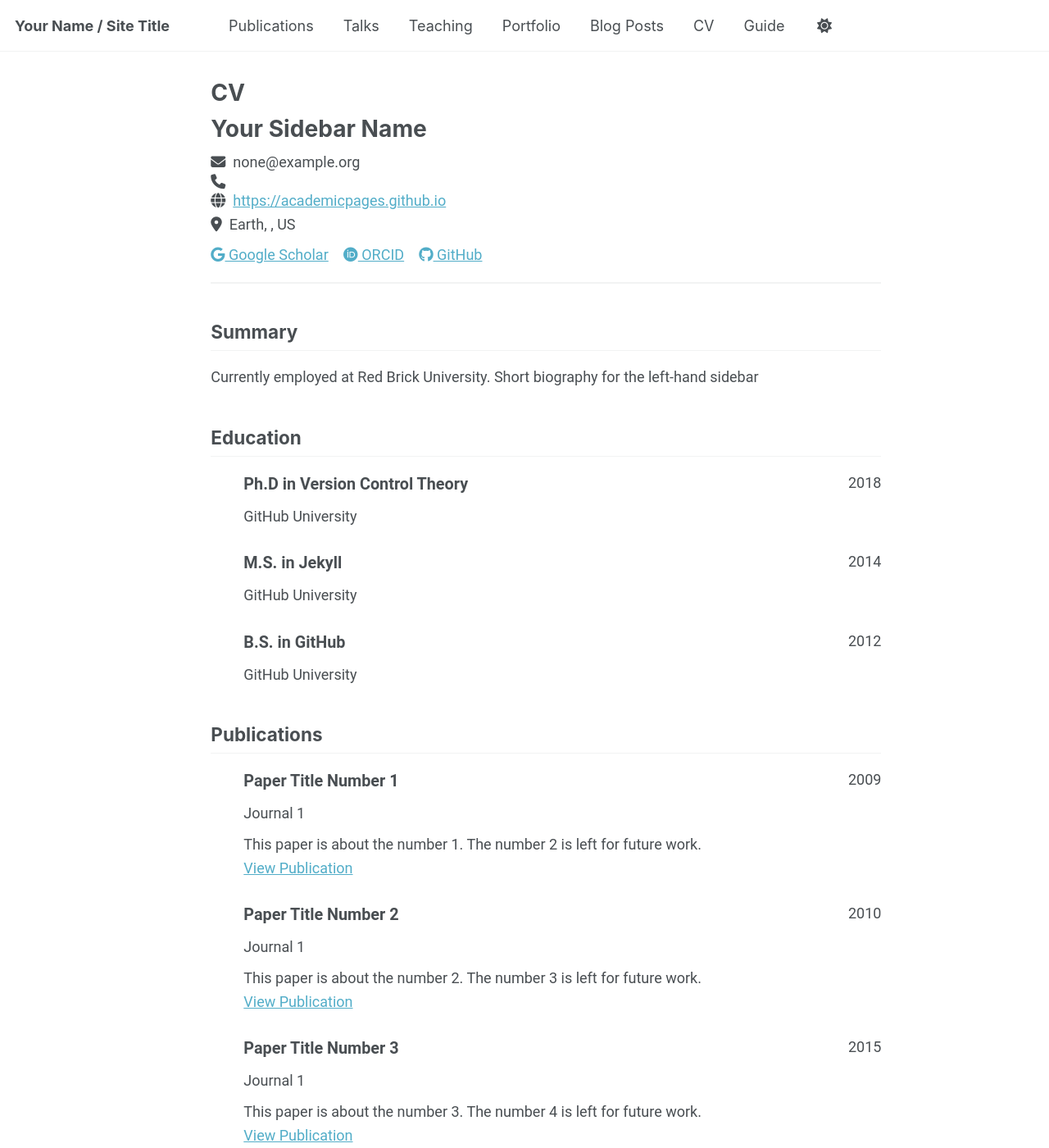
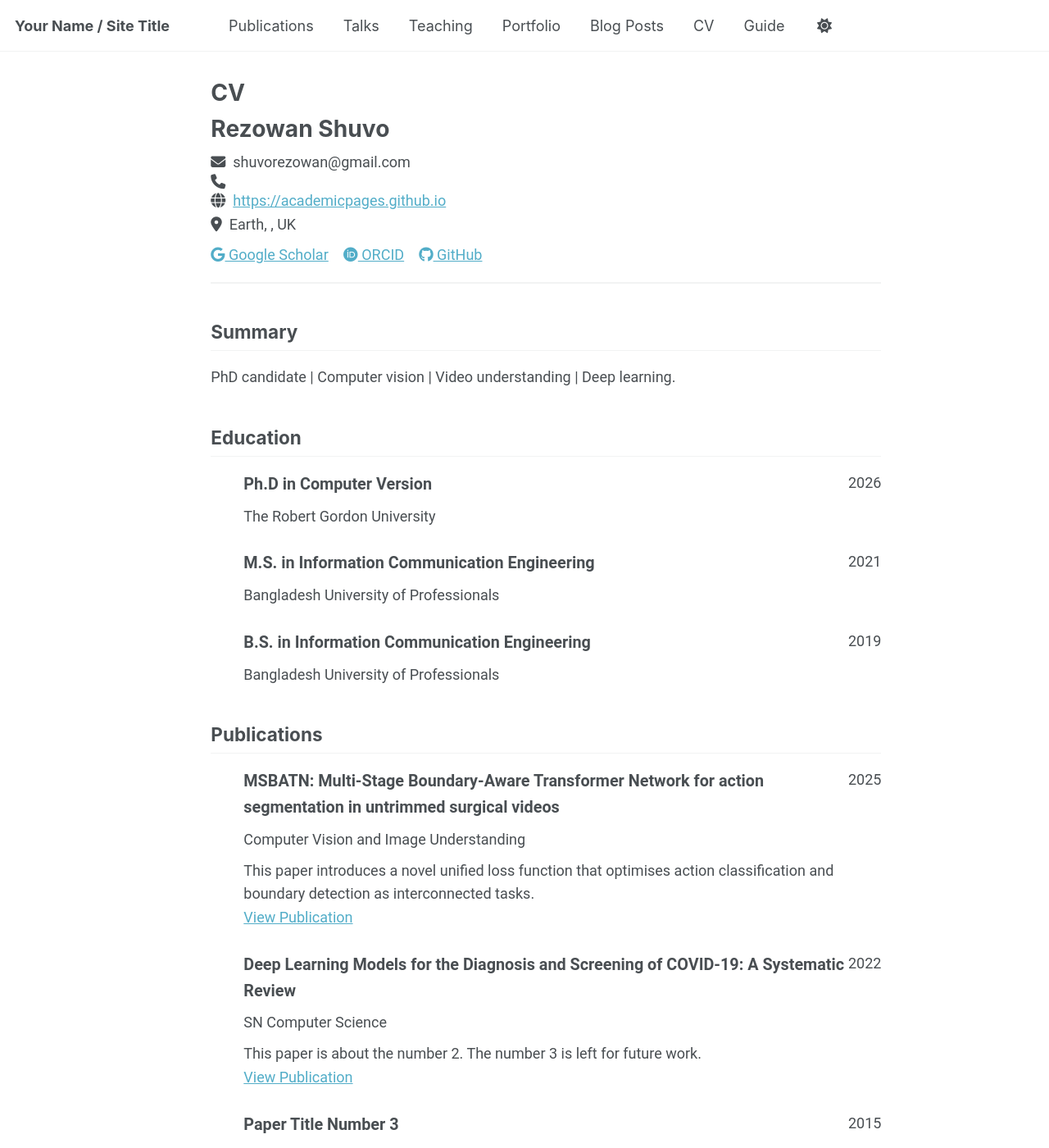
Before and after one commit to Rezowan-Ferdous/rezowan-ferdous.github.io, a Jekyll site: the page built from _pages/cv-json.md, in a window 1280 px wide and 1400 px high. Shown: the whole window at 82% size. Built offline with Jekyll 4.4.1, drawn with Linux system fonts in a browser that asks for light colours; a script that is not in the unit is left out; some of the changed text lies outside the part shown.

Commit message:
Update CV with personal and publication details partially

```diff
--- a/_data/cv.json
+++ b/_data/cv.json
@@ -1,61 +1,61 @@
 {
   "basics": {
-    "name": "Your Sidebar Name",
-    "email": "none@example.org",
+    "name": "Rezowan Shuvo",
+    "email": "shuvorezowan@gmail.com",
     "phone": "",
     "website": "https://academicpages.github.io",
-    "summary": "Currently employed at Red Brick University. Short biography for the left-hand sidebar",
+    "summary": "PhD candidate | Computer vision | Video understanding | Deep learning.",
     "location": {
       "address": "",
       "postalCode": "",
       "city": "Earth",
-      "countryCode": "US",
+      "countryCode": "UK",
       "region": ""
     },
     "profiles": [
       {
         "network": "Google Scholar",
         "username": "",
-        "url": "https://scholar.google.com/citations?user=PS_CX0AAAAAJ"
+        "url": "https://scholar.google.com/citations?user=gECbOWsAAAAJ&hl=en&authuser=1&oi=ao"
       },
       {
         "network": "ORCID",
         "username": "",
-        "url": "https://orcid.org/yourorcidurl"
+        "url": "https://orcid.org/my-orcid?orcid=0000-0002-4186-2817"
       },
       {
         "network": "GitHub",
-        "username": "academicpages",
-        "url": "https://github.com/academicpages"
+        "username": "Rezowan-Ferdous",
+        "url": "https://github.com/Rezowan-Ferdous"
       }
     ]
   },
   "work": [],
   "education": [
     {
-      "institution": "GitHub University",
-      "area": "Ph.D in Version Control Theory",
+      "institution": "The Robert Gordon University",
+      "area": "Ph.D in Computer Version ",
       "studyType": "",
       "startDate": "",
-      "endDate": "2018",
+      "endDate": "2026",
       "gpa": null,
       "courses": []
     },
     {
-      "institution": "GitHub University",
-      "area": "M.S. in Jekyll",
+      "institution": "Bangladesh University of Professionals",
+      "area": "M.S. in Information Communication Engineering",
       "studyType": "",
       "startDate": "",
-      "endDate": "2014",
+      "endDate": "2021",
       "gpa": null,
       "courses": []
     },
     {
-      "institution": "GitHub University",
-      "area": "B.S. in GitHub",
+      "institution": "Bangladesh University of Professionals",
+      "area": "B.S. in Information Communication Engineering",
       "studyType": "",
       "startDate": "",
-      "endDate": "2012",
+      "endDate": "2019",
       "gpa": null,
       "courses": []
     }
@@ -66,16 +66,16 @@
   "references": [],
   "publications": [
     {
-      "name": "Paper Title Number 1",
-      "publisher": "Journal 1",
-      "releaseDate": "2009-10-01",
-      "website": "https://academicpages.github.io/files/paper1.pdf",
-      "summary": "This paper is about the number 1. The number 2 is left for future work."
+      "name": "MSBATN: Multi-Stage Boundary-Aware Transformer Network for action segmentation in untrimmed surgical videos",
+      "publisher": "Computer Vision and Image Understanding",
+      "releaseDate": "2025-10-01",
+      "website": "https://www.sciencedirect.com/science/article/abs/pii/S1077314225002449?via%3Dihub",
+      "summary": "This paper introduces a novel unified loss function that optimises action classification and boundary detection as interconnected tasks."
     },
     {
-      "name": "Paper Title Number 2",
-      "publisher": "Journal 1",
-      "releaseDate": "2010-10-01",
+      "name": "Deep Learning Models for the Diagnosis and Screening of COVID-19: A Systematic Review",
+      "publisher": "SN Computer Science",
+      "releaseDate": "2022-07-25",
       "website": "https://academicpages.github.io/files/paper2.pdf",
       "summary": "This paper is about the number 2. The number 3 is left for future work."
     },
@@ -83,13 +83,13 @@
       "name": "Paper Title Number 3",
       "publisher": "Journal 1",
       "releaseDate": "2015-10-01",
-      "website": "https://academicpages.github.io/files/paper3.pdf",
-      "summary": "This paper is about the number 3. The number 4 is left for future work."
+      "website": "https://doi.org/10.1007/978-981-33-4673-4_54",
+      "summary": "This paper is about the critical analysis of Deep Learning approaches in COVID"
     },
     {
-      "name": "Paper Title Number 4",
-      "publisher": "GitHub Journal of Bugs",
-      "releaseDate": "2024-02-17",
+      "name": "Performance Analysis of Different Loss Function in Face Detection Architectures",
+      "publisher": "Advances in Intelligent Systems and Computing",
+      "releaseDate": "2020-12-17",
       "website": "https://academicpages.github.io/files/paper3.pdf",
       "summary": "This paper is about fixing template issue #693."
     }
```
